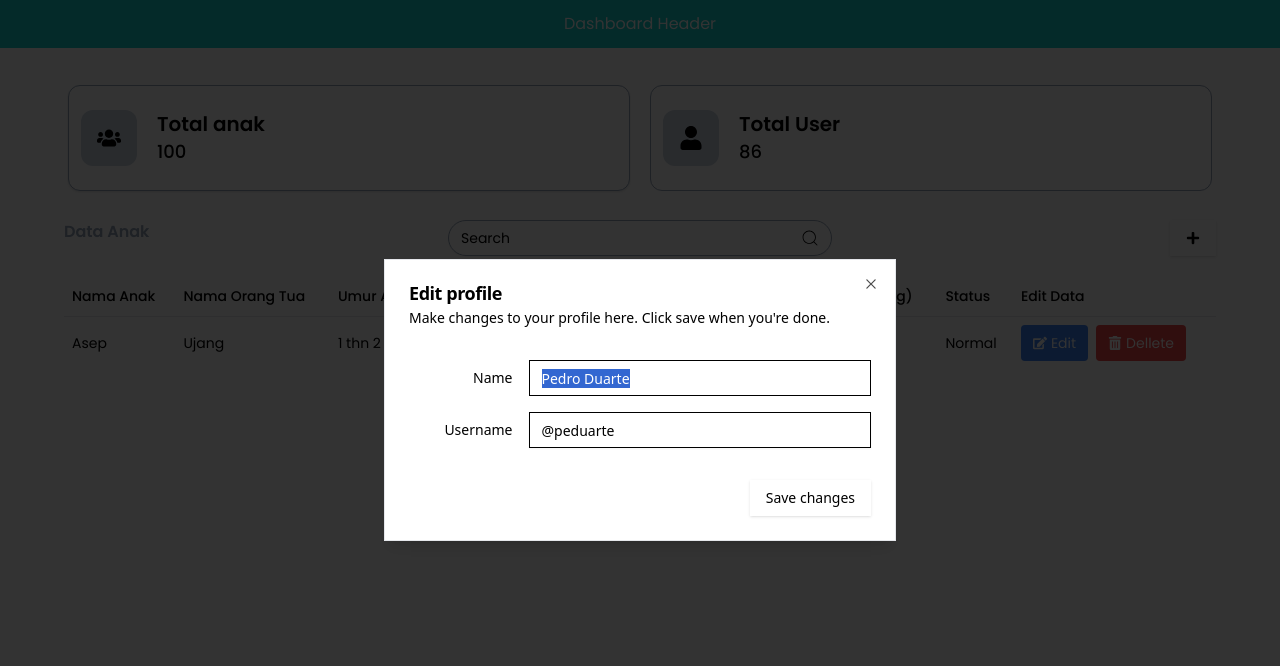
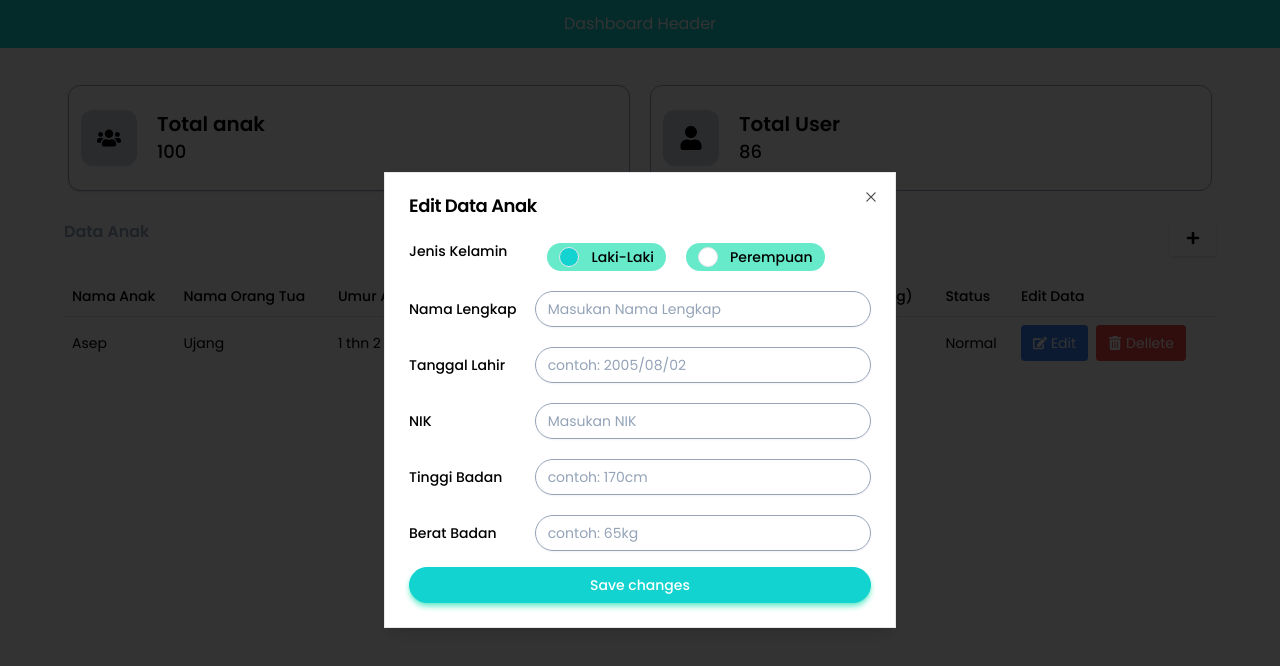
Before and after one commit to NoxturneDev/gizigram-fe-react, a React (Vite) app: page /admin/main-dashboard in a window 1280 px wide. Both pictures are taken after a click on the button "Edit". Shown: the top 666 px of the page. Built offline with nearby package versions, Linux system fonts and the light colour scheme.

Commit message:
form dashboard

```diff
--- a/package.json
+++ b/package.json
@@ -15,12 +15,14 @@
     "@radix-ui/react-icons": "^1.3.0",
     "@radix-ui/react-label": "^2.1.0",
     "@radix-ui/react-navigation-menu": "^1.2.0",
+    "@radix-ui/react-radio-group": "^1.2.0",
     "@radix-ui/react-slot": "^1.1.0",
     "@radix-ui/react-tabs": "^1.1.0",
     "@reduxjs/toolkit": "^2.2.6",
     "axios": "^1.7.2",
     "class-variance-authority": "^0.7.0",
     "clsx": "^2.1.1",
+    "lucide-react": "^0.408.0",
     "react": "^18.3.1",
     "react-dom": "^18.3.1",
     "react-icons": "^5.2.1",
--- /dev/null
+++ b/src/components/dashboard/FormDashbboard.jsx
@@ -0,0 +1,59 @@
+import { Label } from "@/components/ui/label";
+import { RadioGroup, RadioGroupItem } from "@/components/ui/radio-group";
+import { DialogContent, DialogFooter, DialogHeader, DialogTitle } from "@/components/ui/dialog";
+import { Input } from "@/components/ui/input";
+import { Button } from "@/components/ui/button";
+
+function FormDashbboard() {
+  return (
+    <DialogContent className="bg-white font-poppins">
+      <DialogHeader>
+        <DialogTitle>Edit Data Anak</DialogTitle>
+      </DialogHeader>
+      <div className="flex flex-col gap-y-5">
+        <div className="flex items-center gap-x-10">
+          <Label htmlFor="name">Jenis Kelamin</Label>
+          <RadioGroup className="flex gap-x-5 mt-3 justify-start" defaultValue="Ya">
+            <div className={`flex items-center rounded-full gap-x-3 bg-secondaryFigma justify-center px-3 w-full`}>
+              <RadioGroupItem value="Laki" id="r1" />
+              <Label htmlFor="r1">
+                Laki-Laki
+              </Label>
+            </div>
+            <div className={`flex items-center rounded-full gap-x-3 bg-secondaryFigma justify-center px-3 py-1 w-full`}>
+              <RadioGroupItem value="Perempuan" id="r2" />
+              <Label htmlFor="r2">
+                Perempuan
+              </Label>
+            </div>
+          </RadioGroup>
+        </div>
+        <div className="flex items-center gap-4">
+          <Label className="w-2/6" htmlFor="full-name">Nama Lengkap</Label>
+          <Input placeholder="Masukan Nama Lengkap" id="full-name" className={`w-full border-slate-400 rounded-full placeholder:text-slate-400`} />
+        </div>
+        <div className="flex items-center gap-4">
+          <Label className="w-2/6" htmlFor="tl">Tanggal Lahir</Label>
+          <Input placeholder="contoh: 2005/08/02" id="tl" className={`w-full border-slate-400 rounded-full placeholder:text-slate-400`} />
+        </div>
+        <div className="flex items-center gap-4">
+          <Label className="w-2/6" htmlFor="nik">NIK</Label>
+          <Input placeholder="Masukan NIK" type="number" id="nik" className={`w-full border-slate-400 rounded-full placeholder:text-slate-400`} />
+        </div>
+        <div className="flex items-center gap-4">
+          <Label className="w-2/6" htmlFor="tb">Tinggi Badan</Label>
+          <Input placeholder="contoh: 170cm" id="tb" className={`w-full border-slate-400 rounded-full placeholder:text-slate-400`} />
+        </div>
+        <div className="flex items-center gap-4">
+          <Label className="w-2/6" htmlFor="bb">Berat Badan</Label>
+          <Input placeholder="contoh: 65kg" id="bb" className={`w-full border-slate-400 rounded-full placeholder:text-slate-400`} />
+        </div>
+      </div>
+      <DialogFooter>
+        <Button className="bg-primaryFigma w-full text-white border border-primaryFigma hover:text-primaryFigma rounded-full shadow-md shadow-secondaryFigma" type="submit">Save changes</Button>
+      </DialogFooter>
+    </DialogContent>
+  );
+}
+
+export default FormDashbboard;
--- a/src/components/dashboard/MainDashboard.jsx
+++ b/src/components/dashboard/MainDashboard.jsx
@@ -11,7 +11,7 @@ import { FaPlus } from "react-icons/fa";
 import { Button } from "@/components/ui/button";
 import { Dialog, DialogContent, DialogDescription, DialogFooter, DialogHeader, DialogTitle, DialogTrigger } from "@/components/ui/dialog";
 import { Input } from "@/components/ui/input";
-import { Label } from "@/components/ui/label";
+import FormDashbboard from "./FormDashbboard";
 
 export default function MainDashboard() {
   return (
@@ -140,29 +140,7 @@ function TableActionButton() {
             <FaEdit /> <span>Edit</span>
           </button>
         </DialogTrigger>
-        <DialogContent className="bg-white">
-          <DialogHeader>
-            <DialogTitle>Edit profile</DialogTitle>
-            <DialogDescription>Make changes to your profile here. Click save when you're done.</DialogDescription>
-          </DialogHeader>
-          <div className="grid gap-4 py-4">
-            <div className="grid grid-cols-4 items-center gap-4">
-              <Label htmlFor="name" className="text-right">
-                Name
-              </Label>
-              <Input id="name" defaultValue="Pedro Duarte" className="col-span-3" />
-            </div>
-            <div className="grid grid-cols-4 items-center gap-4">
-              <Label htmlFor="username" className="text-right">
-                Username
-              </Label>
-              <Input id="username" defaultValue="@peduarte" className="col-span-3" />
-            </div>
-          </div>
-          <DialogFooter>
-            <Button type="submit">Save changes</Button>
-          </DialogFooter>
-        </DialogContent>
+        <FormDashbboard />
       </Dialog>
       <Dialog>
         <DialogTrigger asChild>
@@ -170,29 +148,7 @@ function TableActionButton() {
             <FaTrashAlt /> <span>Dellete</span>
           </button>
         </DialogTrigger>
-        <DialogContent className="bg-white">
-          <DialogHeader>
-            <DialogTitle>Edit profile</DialogTitle>
-            <DialogDescription>Make changes to your profile here. Click save when you're done.</DialogDescription>
-          </DialogHeader>
-          <div className="grid gap-4 py-4">
-            <div className="grid grid-cols-4 items-center gap-4">
-              <Label htmlFor="name" className="text-right">
-                Name
-              </Label>
-              <Input id="name" defaultValue="Pedro Duarte" className="col-span-3" />
-            </div>
-            <div className="grid grid-cols-4 items-center gap-4">
-              <Label htmlFor="username" className="text-right">
-                Username
-              </Label>
-              <Input id="username" defaultValue="@peduarte" className="col-span-3" />
-            </div>
-          </div>
-          <DialogFooter>
-            <Button type="submit">Save changes</Button>
-          </DialogFooter>
-        </DialogContent>
+        <FormDashbboard />
       </Dialog>
     </TableCell>
   );
--- /dev/null
+++ b/src/components/ui/radio-group.jsx
@@ -0,0 +1,29 @@
+import * as React from "react"
+import * as RadioGroupPrimitive from "@radix-ui/react-radio-group"
+import { Circle } from "lucide-react"
+
+import { cn } from "@/lib/utils"
+
+const RadioGroup = React.forwardRef(({ className, ...props }, ref) => {
+  return (<RadioGroupPrimitive.Root className={cn("grid gap-2", className)} {...props} ref={ref} />);
+})
+RadioGroup.displayName = RadioGroupPrimitive.Root.displayName
+
+const RadioGroupItem = React.forwardRef(({ className, ...props }, ref) => {
+  return (
+    (<RadioGroupPrimitive.Item
+      ref={ref}
+      className={cn(
+        "aspect-square h-5 w-5 rounded-full border bg-white focus:bg-primaryFigma text-primary ring-offset-background focus:outline-none focus-visible:ring-2 focus-visible:ring-ring focus-visible:ring-offset-2 disabled:cursor-not-allowed disabled:opacity-50",
+        className
+      )}
+      {...props}>
+      <RadioGroupPrimitive.Indicator className="flex items-center justify-center">
+        <Circle className="h-2.5 w-2.5 fill-current text-current text-white" />
+      </RadioGroupPrimitive.Indicator>
+    </RadioGroupPrimitive.Item>)
+  );
+})
+RadioGroupItem.displayName = RadioGroupPrimitive.Item.displayName
+
+export { RadioGroup, RadioGroupItem }
```
Also changed, not shown: 1 other file (tests, documents, lock files or other folders).
